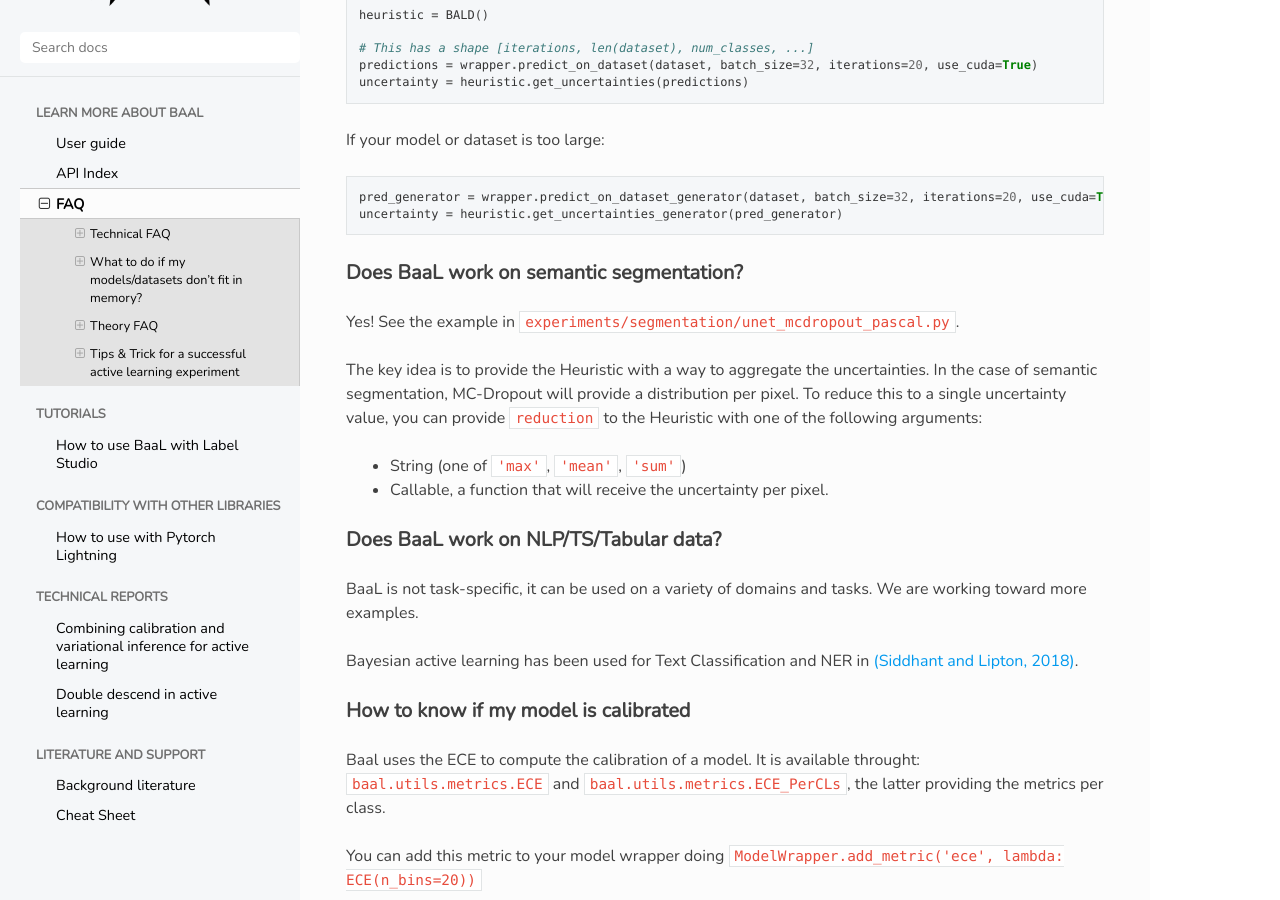
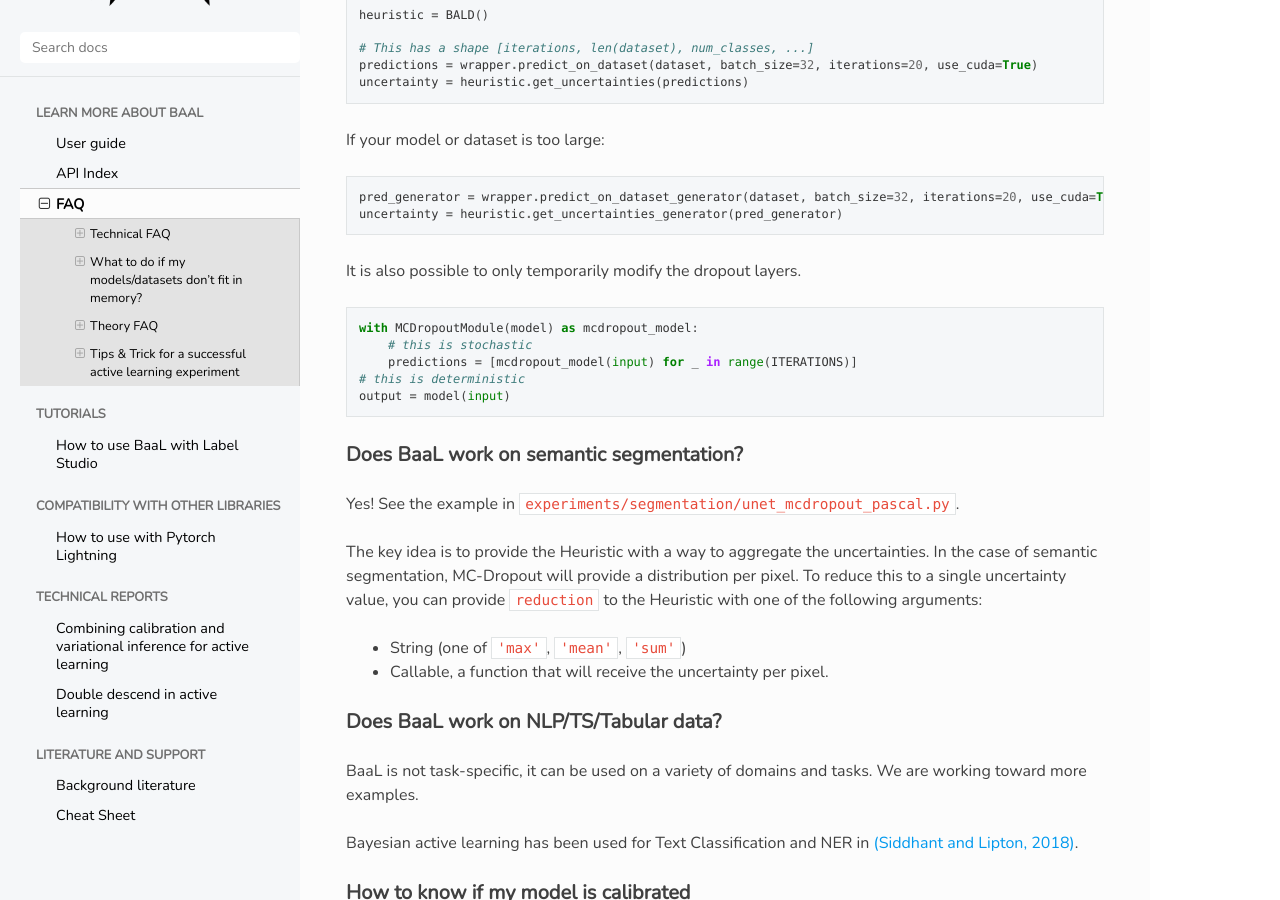
Before and after one commit to baal-org/baal, a Sphinx documentation site: the page built from docs/faq.md, in a window 1280 px wide and 900 px high, scrolled down 540 px. Built offline with Sphinx 7.4.7 and the Read the Docs theme 2.0.0, drawn with Linux system fonts in a browser that asks for light colours; nearby versions of some CDN libraries; library files that are not in the unit come from our copies; pages that are not in the unit, such as notebooks, are missing from menus; some of the changed text lies outside the part shown.

Commit message:
Change according to review

````diff
--- a/docs/faq.md
+++ b/docs/faq.md
@@ -29,6 +29,16 @@
 ```python
 pred_generator = wrapper.predict_on_dataset_generator(dataset, batch_size=32, iterations=20, use_cuda=True)
 uncertainty = heuristic.get_uncertainties_generator(pred_generator)
+```
+
+It is also possible to only temporarily modify the dropout layers.
+
+```python
+with MCDropoutModule(model) as mcdropout_model:
+    # this is stochastic
+    predictions = [mcdropout_model(input) for _ in range(ITERATIONS)]
+# this is deterministic
+output = model(input)
 ```
 
 ### Does BaaL work on semantic segmentation?
@@ -122,31 +132,43 @@
 
 ## Theory FAQ
 
-Bayesian active learning is a relatively small field with a lot of unknowns. This section aims at presenting some of our findings so that newcomers can quickly learn.
+Bayesian active learning is a relatively small field with a lot of unknowns. This section aims at presenting some of our
+findings so that newcomers can quickly learn.
 
 Don't forget to look at our [literature review](../literature/index.md) for a good introduction to the field.
 
 ### Should you use early stopping?
 
-From our experiments, **early stopping hurts the process**. The training dataset is so small that the model overfits very quickly and hence early stopping triggers too early. We also know from [Atighehchian et al.](https://arxiv.org/abs/2006.09916) that **underfitting hurts the process more than overfitting**.
+From our experiments, **early stopping hurts the process**. The training dataset is so small that the model overfits
+very quickly and hence early stopping triggers too early. We also know
+from [Atighehchian et al.](https://arxiv.org/abs/2006.09916) that **underfitting hurts the process more than
+overfitting**.
 
 ### Which optimizer works best?
 
-We find that **SGD works well in active learning**. More complex optimizers such as Adam hurt the process. This is mostly the case in the beginning of the process where the model overfits quickly because the training set is small.
+We find that **SGD works well in for computer vision problems**. More complex optimizers such as Adam hurt the process.
+This is mostly the case in the beginning of the process where the model overfits quickly because the training set is
+small.
+
+When finetuning Transformers, we find that the Adam optimizer works well.
 
 ### How do you evaluate active learning?
 
-The standard process is to compare to uniform sampling (sometime refered as *Random*). Some datasets are better to use than others. Academic datasets are often too clean for active learning because they were manually curated.
-Remember that **active learning works best on industrial datasets** where duplicates, low-information examples or noisy examples are common.
+The standard process is to compare to uniform sampling (sometime refered as *Random*). Some datasets are better to use
+than others. Academic datasets are often too clean for active learning because they were manually curated. Remember
+that **active learning works best on industrial datasets** where duplicates, low-information examples or noisy examples
+are common.
 
 ### Which query size to use?
 
-Of course the lower the better, but [Atighehchian et al.](https://arxiv.org/abs/2006.09916) shows that BALD works well with a query size under 1000. This was tested on an academic dataset where Random sampling is especially strong. In practice, BALD performs worse on low-diversity datasets and could wrongly behave on a lower query size.
-
+Of course the lower the better, but [Atighehchian et al.](https://arxiv.org/abs/2006.09916) shows that BALD works well
+with a query size under 1000. This was tested on an academic dataset where Random sampling is especially strong. In
+practice, BALD performs worse on low-diversity datasets and could wrongly behave on a lower query size.
 
 ## Tips & Trick for a successful active learning experiment
 
-Many of these tips can be found in our paper [Bayesian active learning for production](https://arxiv.org/abs/2006.09916).
+Many of these tips can be found in our paper
+[Bayesian active learning for production](https://arxiv.org/abs/2006.09916).
 
 #### Remove data augmentation when computing uncertainty
 
````
